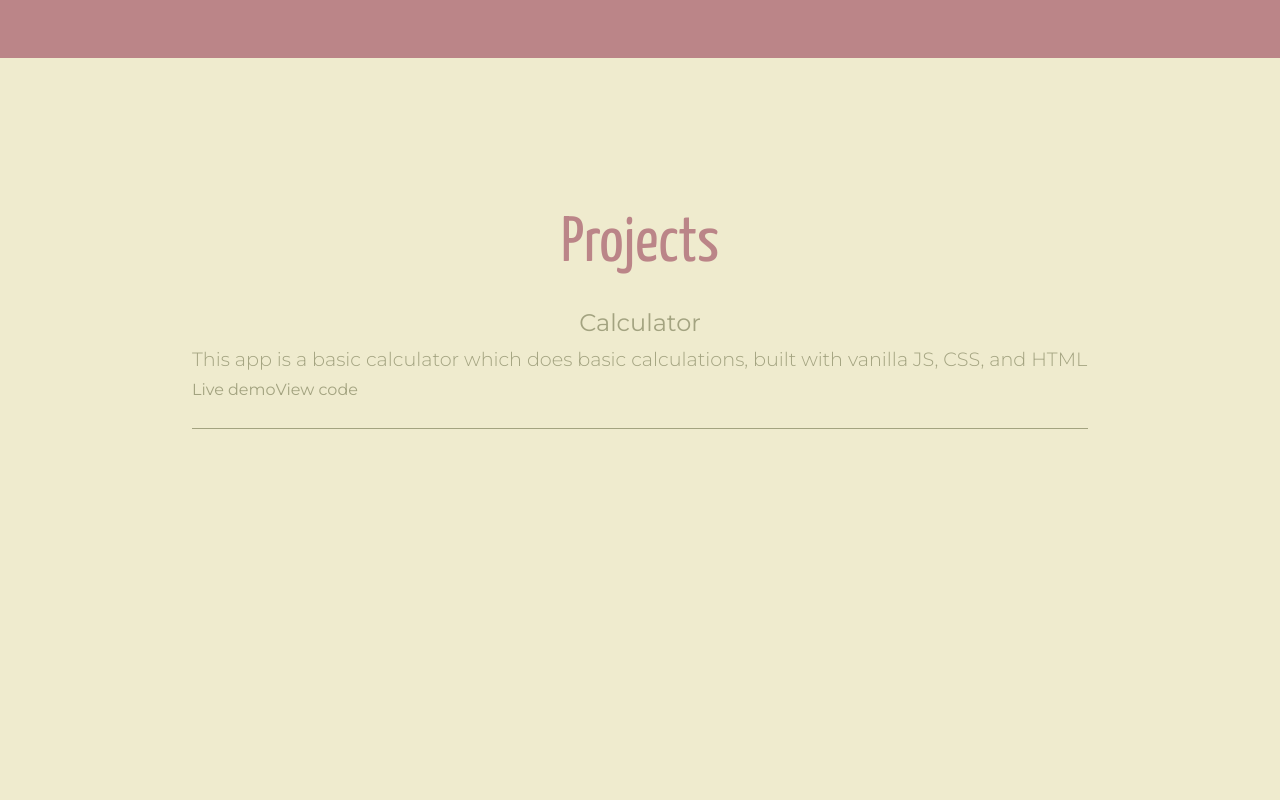
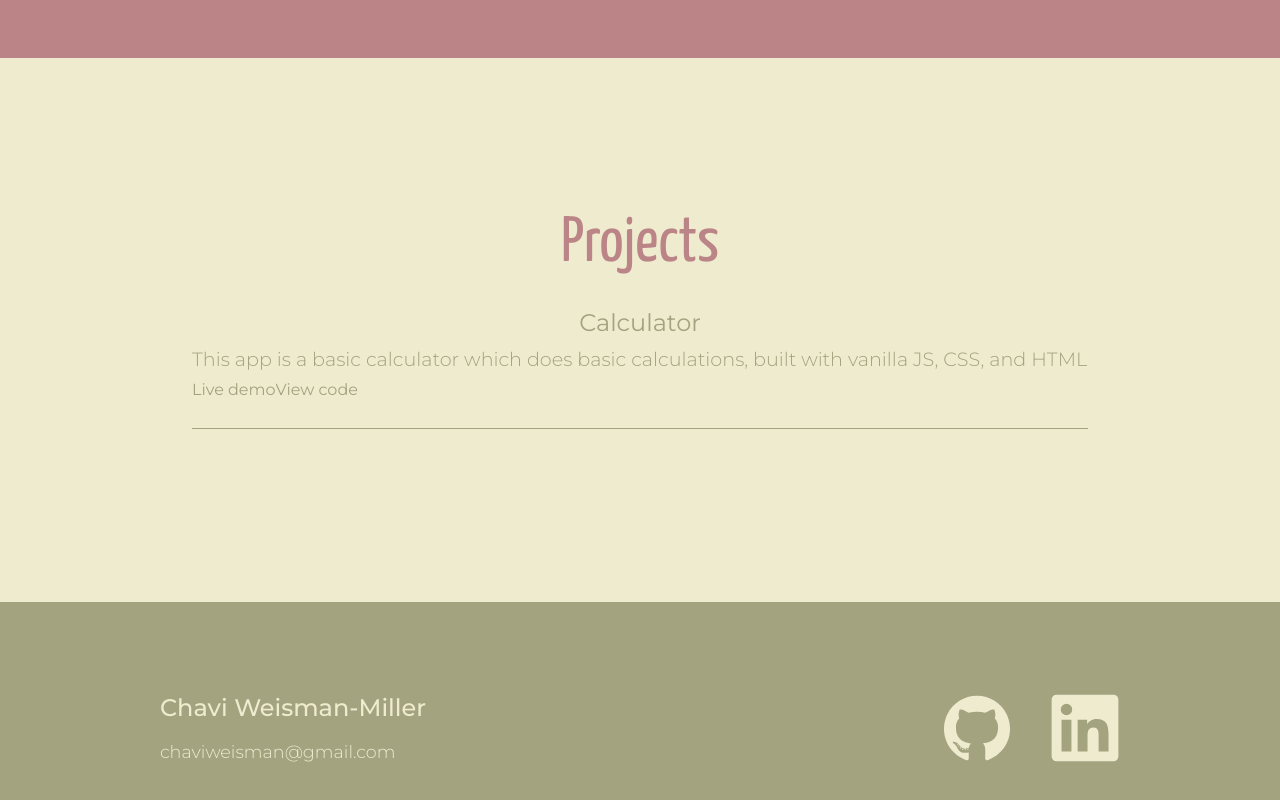
Before and after one commit to chavimiller/chavi-portfolio, a React (Vite) app: page / in a window 1280 px wide. Shown: the part 1574-2374 px from the top of the page. Before the commit the page ends 2176 px from the top, so only its background shows below. Built offline with nearby package versions, Linux system fonts and the light colour scheme.

Commit message:
Add content for footer

```diff
--- a/src/App.css
+++ b/src/App.css
@@ -43,6 +43,11 @@
   font-weight: inherit;
 }
 
+svg {
+  height: 70px;
+  width: 70px;
+}
+
 .container {
   max-width: var(--max-content-width);
   margin: 0 10rem;
@@ -50,7 +55,7 @@
 }
 
 .section {
-  padding: 2rem 0;
+  padding: 2rem 0 ;
 }
 
 .about-section {
@@ -103,7 +108,7 @@
   display: flex;
   padding: .7rem 2rem;
   width: fit-content;
-  border: solid 2px;
+  border: solid 3px;
   font-weight: 400;
   font-size: 1.6rem;
   border-radius: .2rem;
@@ -173,3 +178,39 @@
   height: 1px;
   margin: 1.2rem 0;
 }
+
+.contact-container {
+  display: flex;
+  background-color: var(--foreground);
+  height: 32vh;
+  color: var(--background);
+  align-items: center;
+
+}
+
+.two-columns {
+  display: flex;
+  width: 100%;
+  justify-content: space-between;
+}
+
+.contact-ls {
+  display: flex;
+  flex-direction: column;
+  gap: 1.2rem;
+}
+
+.contact-rs {
+  display: flex;
+  gap: 2.4rem;
+}
+
+.contact-name {
+  font-size: 1.5rem;
+  font-weight: 500;
+}
+
+.contact-email {
+  font-size: 1.1rem;
+  font-weight: 300;
+}
--- a/src/App.jsx
+++ b/src/App.jsx
@@ -1,12 +1,14 @@
 import "./App.css";
 import About from "./components/About";
 import Projects from "./components/Projects";
+import Footer from "./components/Footer";
 
 function App() {
   return (
     <>
       <About />
       <Projects />
+      <Footer />
     </>
   );
 }
--- a/src/components/Footer.jsx
+++ b/src/components/Footer.jsx
@@ -0,0 +1,42 @@
+const Footer = () => {
+  return (
+    <>
+      <div className="contact-container">
+        <div className="section container two-columns">
+          <div className="contact-ls">
+            <div className="contact-name">Chavi Weisman-Miller</div>
+            <div className="contact-email">chaviweisman@gmail.com</div>
+          </div>
+          <div className="contact-rs">
+            <div className="github">
+              <svg viewBox="0 0 128 128">
+                <g fill="#EFEBCE">
+                  <path
+                    fill-rule="evenodd"
+                    clip-rule="evenodd"
+                    d="M64 5.103c-33.347 0-60.388 27.035-60.388 60.388 0 26.682 17.303 49.317 41.297 57.303 3.017.56 4.125-1.31 4.125-2.905 0-1.44-.056-6.197-.082-11.243-16.8 3.653-20.345-7.125-20.345-7.125-2.747-6.98-6.705-8.836-6.705-8.836-5.48-3.748.413-3.67.413-3.67 6.063.425 9.257 6.223 9.257 6.223 5.386 9.23 14.127 6.562 17.573 5.02.542-3.903 2.107-6.568 3.834-8.076-13.413-1.525-27.514-6.704-27.514-29.843 0-6.593 2.36-11.98 6.223-16.21-.628-1.52-2.695-7.662.584-15.98 0 0 5.07-1.623 16.61 6.19C53.7 35 58.867 34.327 64 34.304c5.13.023 10.3.694 15.127 2.033 11.526-7.813 16.59-6.19 16.59-6.19 3.287 8.317 1.22 14.46.593 15.98 3.872 4.23 6.215 9.617 6.215 16.21 0 23.194-14.127 28.3-27.574 29.796 2.167 1.874 4.097 5.55 4.097 11.183 0 8.08-.07 14.583-.07 16.572 0 1.607 1.088 3.49 4.148 2.897 23.98-7.994 41.263-30.622 41.263-57.294C124.388 32.14 97.35 5.104 64 5.104z"
+                  ></path>
+                  <path d="M26.484 91.806c-.133.3-.605.39-1.035.185-.44-.196-.685-.605-.543-.906.13-.31.603-.395 1.04-.188.44.197.69.61.537.91zm2.446 2.729c-.287.267-.85.143-1.232-.28-.396-.42-.47-.983-.177-1.254.298-.266.844-.14 1.24.28.394.426.472.984.17 1.255zM31.312 98.012c-.37.258-.976.017-1.35-.52-.37-.538-.37-1.183.01-1.44.373-.258.97-.025 1.35.507.368.545.368 1.19-.01 1.452zm3.261 3.361c-.33.365-1.036.267-1.552-.23-.527-.487-.674-1.18-.343-1.544.336-.366 1.045-.264 1.564.23.527.486.686 1.18.333 1.543zm4.5 1.951c-.147.473-.825.688-1.51.486-.683-.207-1.13-.76-.99-1.238.14-.477.823-.7 1.512-.485.683.206 1.13.756.988 1.237zm4.943.361c.017.498-.563.91-1.28.92-.723.017-1.308-.387-1.315-.877 0-.503.568-.91 1.29-.924.717-.013 1.306.387 1.306.88zm4.598-.782c.086.485-.413.984-1.126 1.117-.7.13-1.35-.172-1.44-.653-.086-.498.422-.997 1.122-1.126.714-.123 1.354.17 1.444.663zm0 0"></path>
+                </g>
+              </svg>
+            </div>
+            <div className="linkedin">
+              <svg viewBox="0 0 128 128">
+                <path
+                  fill="#EFEBCE"
+                  d="M116 3H12a8.91 8.91 0 00-9 8.8v104.42a8.91 8.91 0 009 8.78h104a8.93 8.93 0 009-8.81V11.77A8.93 8.93 0 00116 3z"
+                ></path>
+                <path
+                  fill="#A3A380"
+                  d="M21.06 48.73h18.11V107H21.06zm9.06-29a10.5 10.5 0 11-10.5 10.49 10.5 10.5 0 0110.5-10.49M50.53 48.73h17.36v8h.24c2.42-4.58 8.32-9.41 17.13-9.41C103.6 47.28 107 59.35 107 75v32H88.89V78.65c0-6.75-.12-15.44-9.41-15.44s-10.87 7.36-10.87 15V107H50.53z"
+                ></path>
+              </svg>
+            </div>
+          </div>
+        </div>
+      </div>
+    </>
+  );
+};
+
+export default Footer;
```
